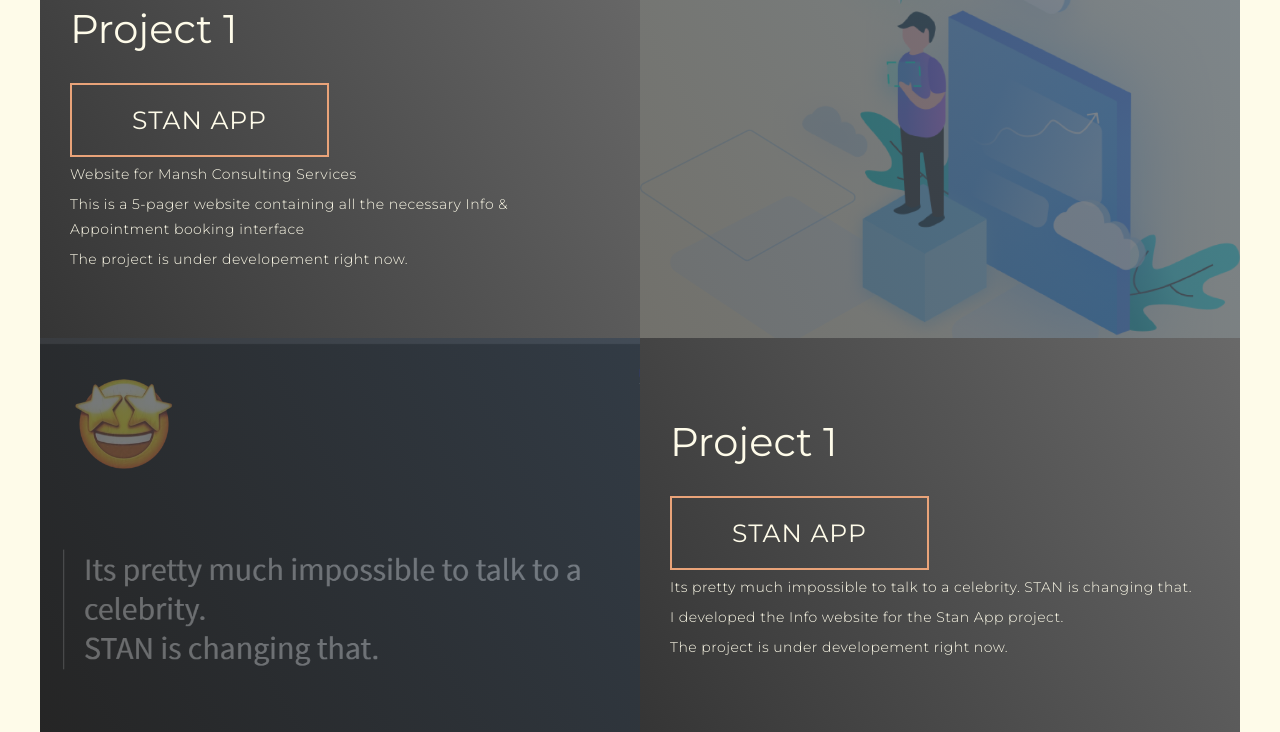
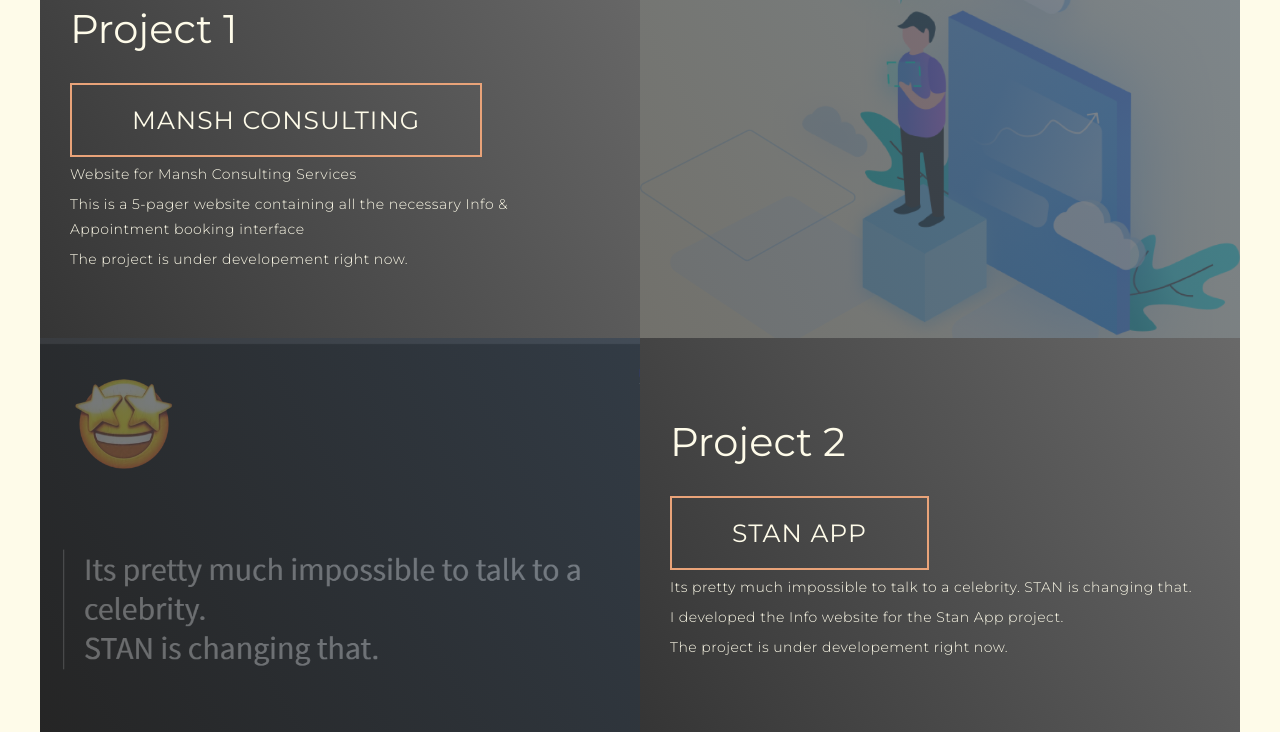
Before and after one commit to dpnshupnchl/my-portfolio, a plain HTML site: page index.html in a window 1280 px wide. Shown: the part 1885-2617 px from the top of the page. Drawn offline with Linux system fonts and the light colour scheme.

Commit message:
Update index.html

```diff
--- a/index.html
+++ b/index.html
@@ -82,7 +82,7 @@
         <div class="project-item">
           <div class="project-info">
             <h1>Project 1</h1>
-            <a href="http://manshconsultation.epizy.com" class="cta">Stan App</a>
+            <a href="http://manshconsultation.epizy.com" class="cta">Mansh Consulting</a>
             <p>Website for Mansh Consulting Services</p>
             <p>This is a 5-pager website containing all the necessary Info & Appointment booking interface</p>
             <p>The project is under developement right now.</p>
@@ -93,7 +93,7 @@
         </div>
          <div class="project-item">
           <div class="project-info">
-            <h1>Project 1</h1>
+            <h1>Project 2</h1>
             <a href="http://stanlive.com" class="cta">Stan App</a>
             <p>Its pretty much impossible to talk to a celebrity.
               STAN is changing that.</p>
@@ -106,7 +106,7 @@
         </div>
         <div class="project-item">
           <div class="project-info">
-            <h1>Project 2</h1>
+            <h1>Project 3</h1>
             <a href="http://dpnshupnchl.github.io/netflix-clone" class="cta" >Netflix Clone</a>
             <p>This projects contains the home page clone of Media Entertainment website Netflix.</p>
             <p>This project is purely made using HTML & CSS.</p>
@@ -117,7 +117,7 @@
         </div>
         <div class="project-item">
           <div class="project-info">
-            <h1>Project 3</h1>
+            <h1>Project 4</h1>
             <a href="http://dpnshupnchl.github.io/gmail-clone" class="cta" >Gmail Clone</a>
             <p>This projects contains the home page clone of the Biggest mail service offered by Google "Gmail".</p>
             <p>This project is purely made using HTML & CSS.</p>
```
